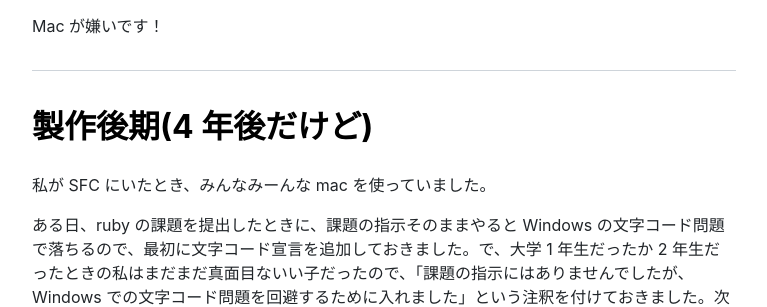
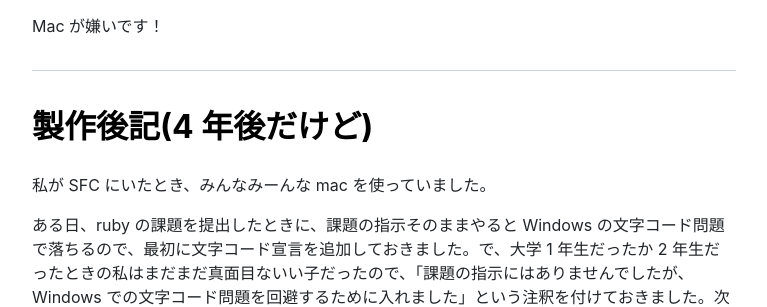
Before and after one commit to yncat/yncat.github.io, a Jekyll site: the page built from _posts/2021-06-26-大学2年の時にWindowsざまーと言われて気がついたら作詞してたネタを置いておきます.md, in a window 1280 px wide and 900 px high, scrolled down 2462 px. Shown: the part 153-460 px from the top of the window, without its empty margins (256-1023 px from the left). Built offline with Jekyll 4.4.1, drawn with Linux system fonts in a browser that asks for light colours; nearby versions of some CDN libraries.

Commit message:
Fix typo

```diff
--- a/_posts/2021-06-26-大学2年の時にWindowsざまーと言われて気がついたら作詞してたネタを置いておきます.md
+++ b/_posts/2021-06-26-大学2年の時にWindowsざまーと言われて気がついたら作詞してたネタを置いておきます.md
@@ -119,7 +119,7 @@ Mac が嫌いです！
 
 ---
 
-# 製作後期(4 年後だけど)
+# 製作後記(4 年後だけど)
 
 私が SFC にいたとき、みんなみーんな mac を使っていました。
 
```
